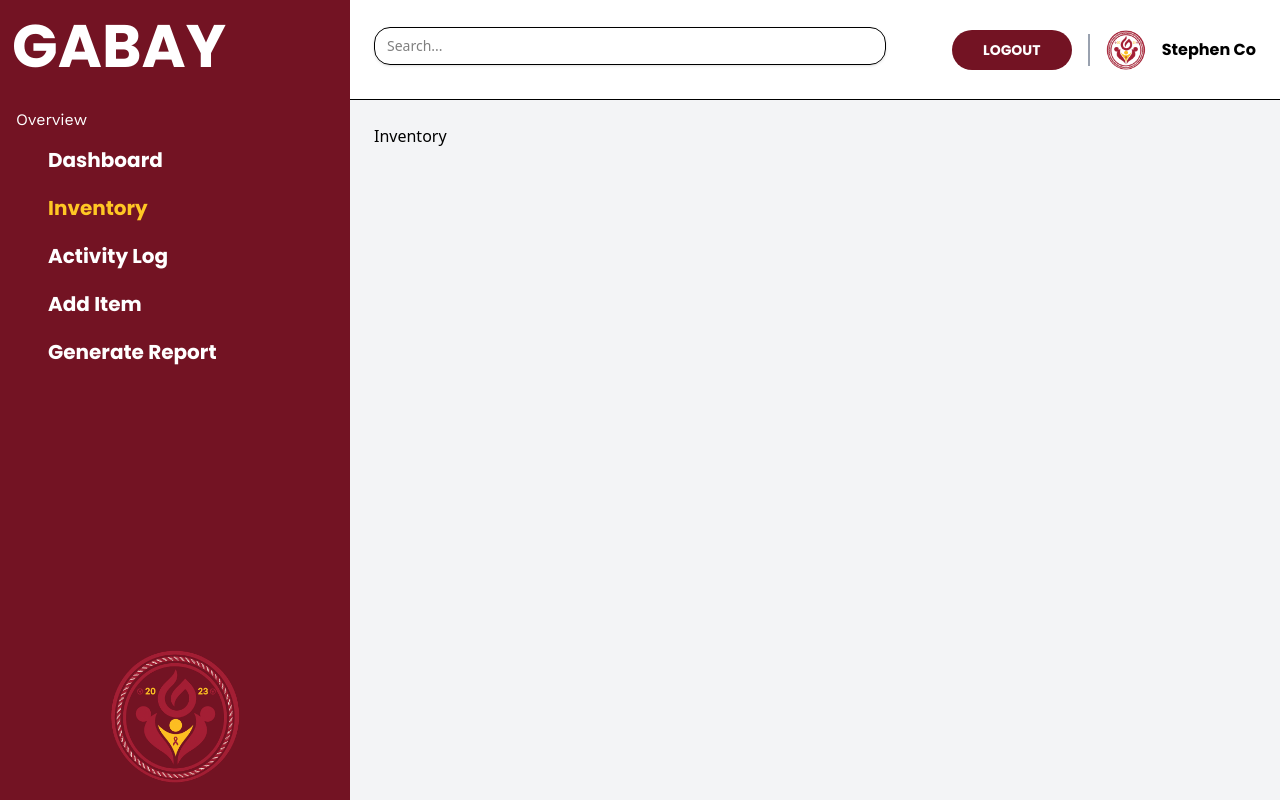
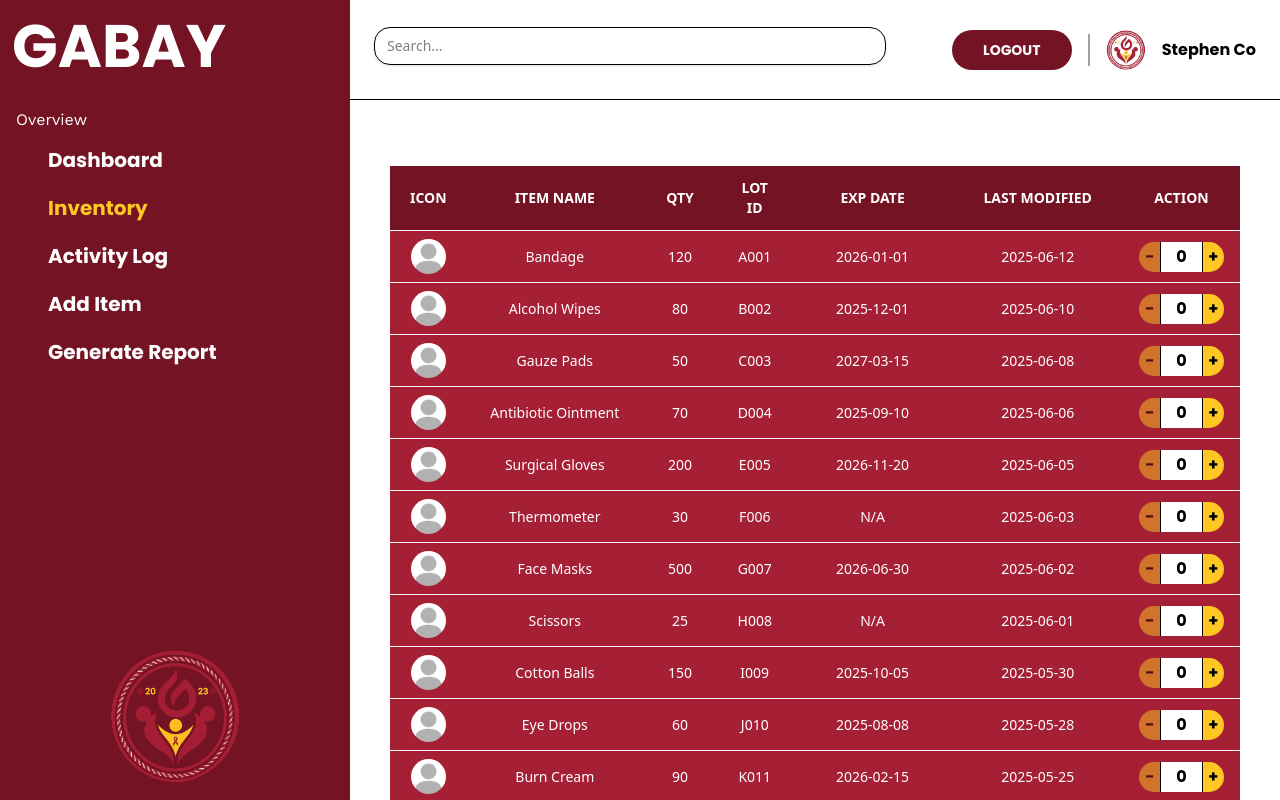
Before and after one commit to qu1r0ra/gabay-inventory-system, a React (Vite) app: page /inventory in a window 1280 px wide. Both pictures are taken after typing "Sample", "Sample123" into the empty fields and a click on the button "LOGIN". Built offline with nearby package versions, Linux system fonts and the light colour scheme.

Commit message:
feat(#5): create Inventory page

```diff
--- a/src/RootRouter.tsx
+++ b/src/RootRouter.tsx
@@ -18,7 +18,7 @@ function RootRouter() {
       <Sidebar />
       <div className="flex flex-col flex-1">
         <Header />
-        <main className="flex-1 overflow-y-auto bg-gray-100 p-6">
+        <main className="flex-1 overflow-y-auto p-6">
           <Outlet />
         </main>
       </div>
--- a/src/pages/Inventory.tsx
+++ b/src/pages/Inventory.tsx
@@ -1,11 +1,84 @@
-// ! Blank
+import { useState, useRef, useEffect } from "react";
+import Table from "../components/Table";
+import Button from "../components/Button";
+
+const columns = [
+  { key: "icon", label: "ICON" },
+  { key: "name", label: "ITEM NAME" },
+  { key: "qty", label: "QTY" },
+  { key: "lotId", label: "LOT ID" },
+  { key: "expDate", label: "EXP DATE" },
+  { key: "lastModified", label: "LAST MODIFIED" },
+  { key: "action", label: "ACTION" },
+];
+
+const initialData = [
+  { icon: "", name: "Bandage", qty: 120, lotId: "A001", expDate: "2026-01-01", lastModified: "2025-06-12", action: "" },
+  { icon: "", name: "Alcohol Wipes", qty: 80, lotId: "B002", expDate: "2025-12-01", lastModified: "2025-06-10", action: "" },
+  { icon: "", name: "Gauze Pads", qty: 50, lotId: "C003", expDate: "2027-03-15", lastModified: "2025-06-08", action: "" },
+  { icon: "", name: "Antibiotic Ointment", qty: 70, lotId: "D004", expDate: "2025-09-10", lastModified: "2025-06-06", action: "" },
+  { icon: "", name: "Surgical Gloves", qty: 200, lotId: "E005", expDate: "2026-11-20", lastModified: "2025-06-05", action: "" },
+  { icon: "", name: "Thermometer", qty: 30, lotId: "F006", expDate: "N/A", lastModified: "2025-06-03", action: "" },
+  { icon: "", name: "Face Masks", qty: 500, lotId: "G007", expDate: "2026-06-30", lastModified: "2025-06-02", action: "" },
+  { icon: "", name: "Scissors", qty: 25, lotId: "H008", expDate: "N/A", lastModified: "2025-06-01", action: "" },
+  { icon: "", name: "Cotton Balls", qty: 150, lotId: "I009", expDate: "2025-10-05", lastModified: "2025-05-30", action: "" },
+  { icon: "", name: "Eye Drops", qty: 60, lotId: "J010", expDate: "2025-08-08", lastModified: "2025-05-28", action: "" },
+  { icon: "", name: "Burn Cream", qty: 90, lotId: "K011", expDate: "2026-02-15", lastModified: "2025-05-25", action: "" },
+  { icon: "", name: "Medical Tape", qty: 110, lotId: "L012", expDate: "2026-04-01", lastModified: "2025-05-22", action: "" },
+];
 
 function Inventory() {
-    return (
-        <>
-            <p>Inventory</p>
-        </>
-    )
+  const [currentPage, setCurrentPage] = useState(0);
+  const [rowsPerPage, setRowsPerPage] = useState(1);
+  const containerRef = useRef<HTMLDivElement | null>(null);
+
+  useEffect(() => {
+    const calculateRows = () => {
+      const containerHeight = containerRef.current?.offsetHeight ?? 650;
+      const rowHeight = 50;
+      const theadHeight = 50;
+      const footerPadding = 20;
+      const available = containerHeight - theadHeight - footerPadding;
+      const newRowsPerPage = Math.floor(available / rowHeight) || 1;
+
+      setRowsPerPage(newRowsPerPage);
+
+      const maxPage = Math.max(0, Math.floor((initialData.length - 1) / newRowsPerPage));
+      setCurrentPage(prev => Math.min(prev, maxPage));
+    };
+
+    calculateRows();
+    window.addEventListener("resize", calculateRows);
+    return () => window.removeEventListener("resize", calculateRows);
+  }, []);
+
+  const totalPages = Math.ceil(initialData.length / rowsPerPage);
+  const startIdx = currentPage * rowsPerPage;
+  const endIdx = Math.min(startIdx + rowsPerPage, initialData.length);
+  const visibleData = initialData.slice(startIdx, endIdx);
+
+  const hasNext = currentPage < totalPages - 1;
+  const hasPrev = currentPage > 0;
+
+  return (
+    <div className="flex justify-center min-h-screen p-4 flex-col items-center">
+      <div ref={containerRef} className="w-full max-w-[940px] h-[650px]">
+        <Table columns={columns} data={visibleData} />
+      </div>
+
+      <div className="flex justify-center items-center gap-12 mt-4">
+        <Button size="sm" disabled={!hasPrev} onClick={() => setCurrentPage((p) => Math.max(p - 1, 0))}>
+          BACK
+        </Button>
+        <span className="text-white text-sm">
+          Page {currentPage + 1} of {totalPages}
+        </span>
+        <Button size="sm" disabled={!hasNext} onClick={() => setCurrentPage((p) => Math.min(p + 1, totalPages - 1))}>
+          NEXT
+        </Button>
+      </div>
+    </div>
+  );
 }
 
-export default Inventory
+export default Inventory;
```
